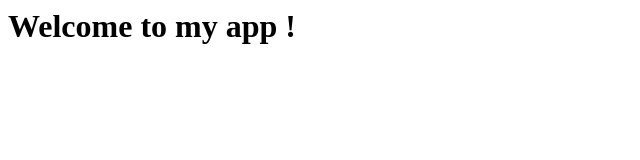
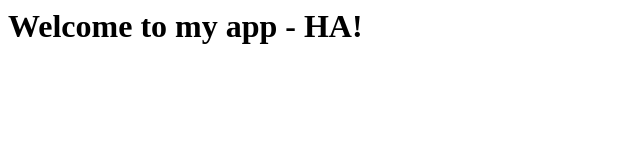
Before and after one commit to ranjithkodangil/azure, a plain HTML site: page index.html in a window 1280 px wide. Shown: the whole page, without its empty margins (0-640 px from the left). Drawn offline with Linux system fonts and the light colour scheme.

Commit message:
Update index.html

```diff
--- a/index.html
+++ b/index.html
@@ -1,5 +1,5 @@
 <HTML>
   <BODY>
-<H1>Welcome to my app !</H1>
+<H1>Welcome to my app - HA!</H1>
   </BODY>
 </HTML>
```
